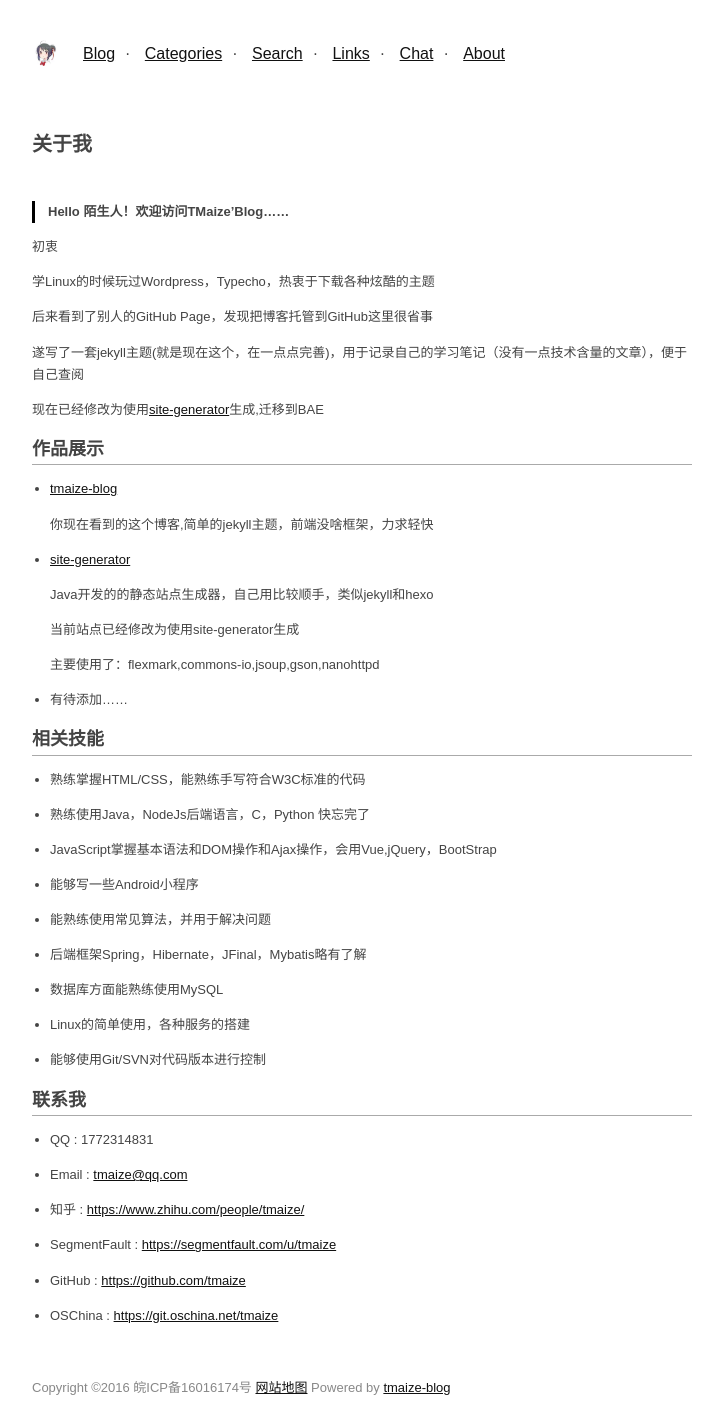
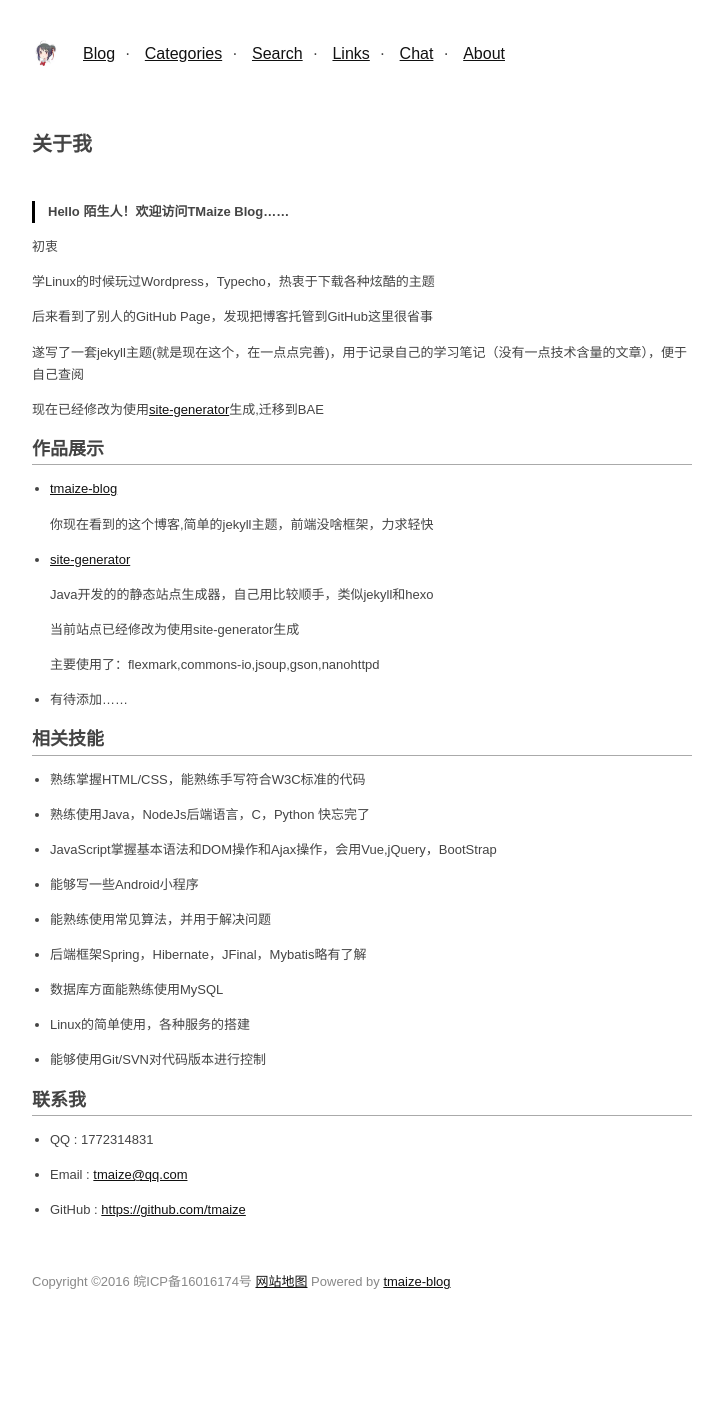
Before and after one commit to TMaize/tmaize-blog, a Jekyll site: the page built from pages/about.md, in a window 1280 px wide. Shown: the whole page, without its empty margins (278-996 px from the left). Built offline with Jekyll 4.4.1, drawn with Linux system fonts in a browser that asks for light colours; comment, search, counter and statistics services are not loaded; after the commit the page ends 1304 px from its top, so only the background shows below that.

Commit message:
修改关于我

```diff
--- a/pages/about.md
+++ b/pages/about.md
@@ -3,7 +3,7 @@ layout: mypost
 title: 关于我
 ---
 
-> Hello 陌生人！欢迎访问TMaize’Blog......
+> Hello 陌生人！欢迎访问TMaize Blog......
 
 初衷
 
@@ -57,10 +57,4 @@ title: 关于我
 
 + Email : [tmaize@qq.com](http://mail.qq.com/cgi-bin/qm_share?t=qm_mailme&email=YBQNAQkaBSAREU4DDw0)
 
-+ 知乎 : [https://www.zhihu.com/people/tmaize/](https://www.zhihu.com/people/tmaize/)
-
-+ SegmentFault : [https://segmentfault.com/u/tmaize](https://segmentfault.com/u/tmaize)
-
 + GitHub : [https://github.com/tmaize](https://github.com/tmaize)
-
-+ OSChina : [https://git.oschina.net/tmaize](https://git.oschina.net/tmaize)
```
Also changed, not shown: _请删除这个文件夹/theme-tmaize-blog/_data/about.md (+1 -7 lines).
